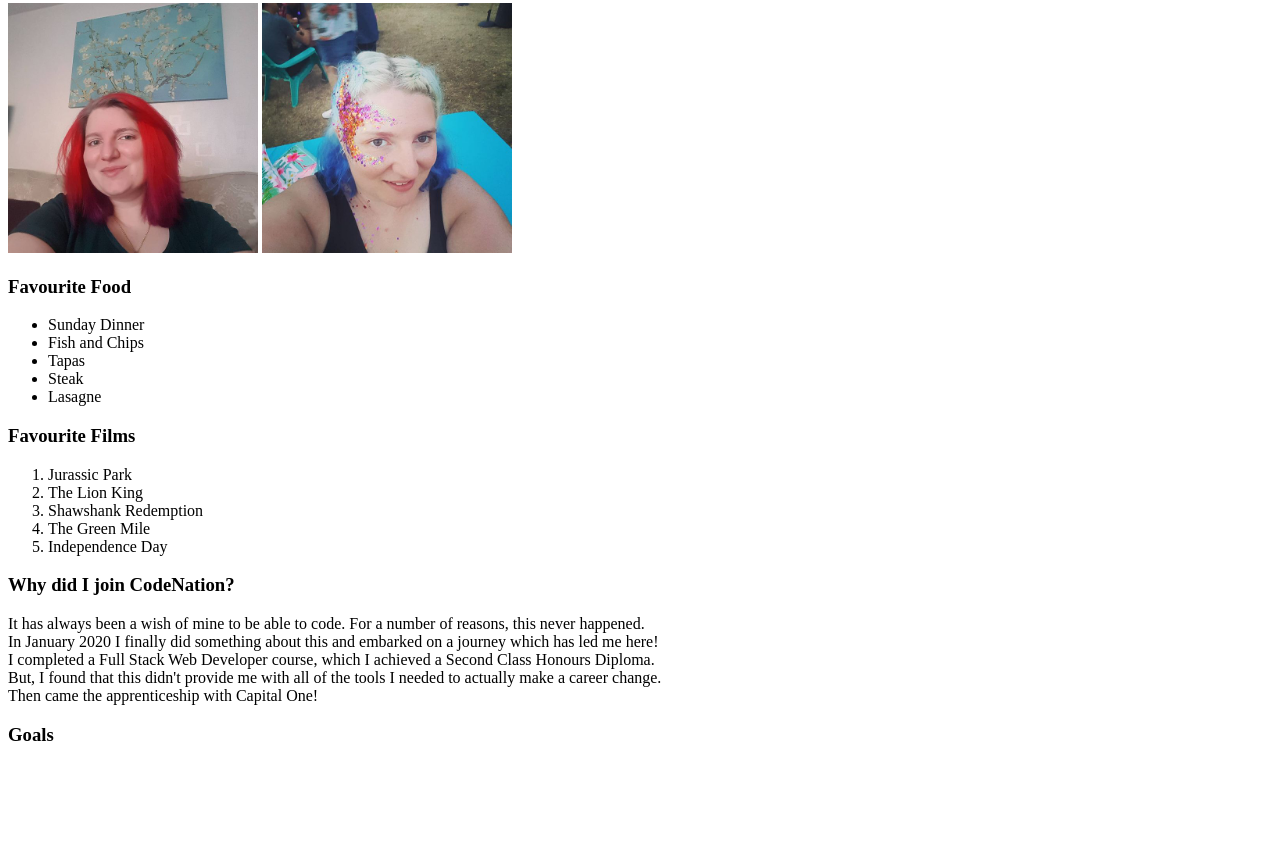
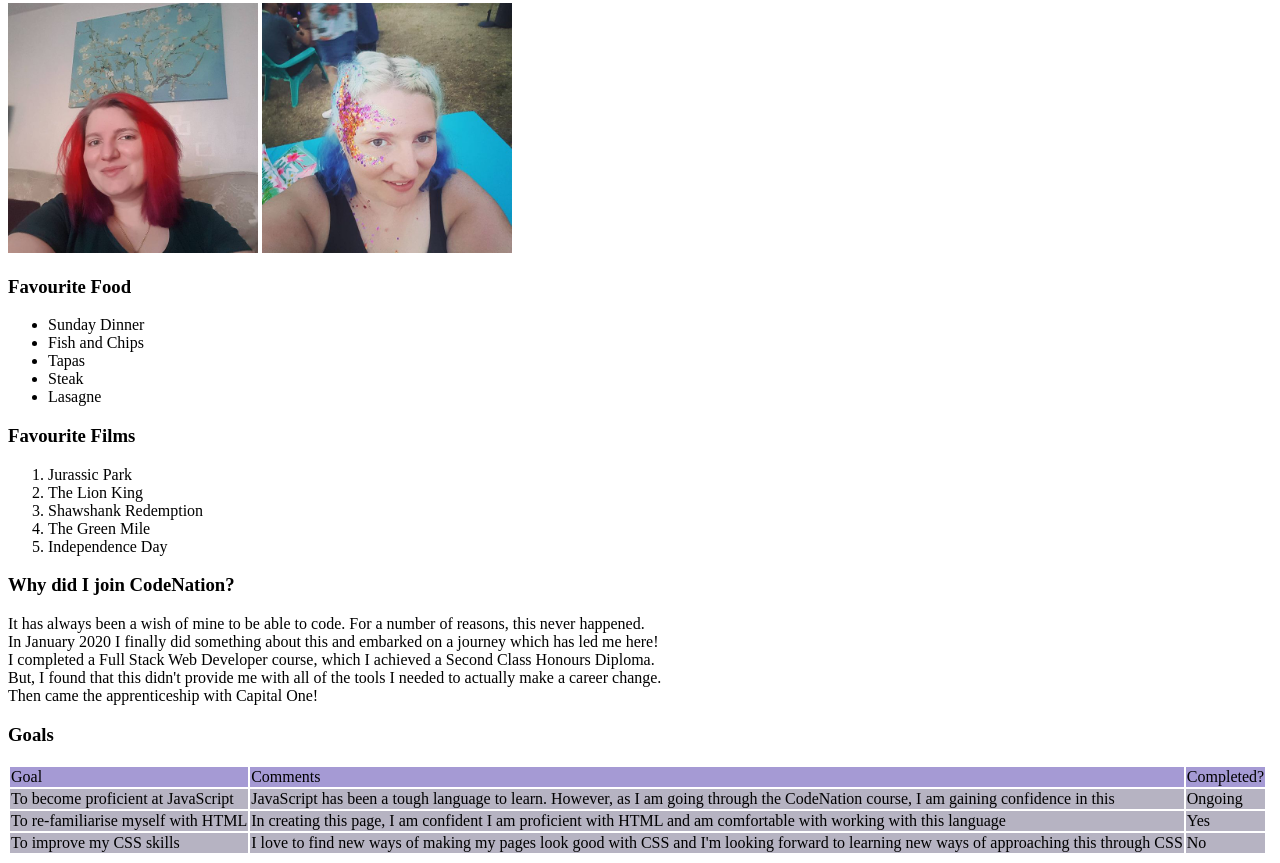
Before and after one commit to hollyford/CN-Portfolio, a plain HTML site: page index.html in a window 1280 px wide. Shown: the part 331-1194 px from the top of the page. Before the commit the page ends 1104 px from the top, so only its background shows below. Drawn offline with Linux system fonts and the light colour scheme.

Commit message:
added table of goals

```diff
--- a/index.html
+++ b/index.html
@@ -66,8 +66,31 @@
       me with all of the tools I needed to actually make a career change.
       <br />Then came the apprenticeship with Capital One!
     </p>
-    <h3>Goals</h3>
-    <table></table>
+    <div>
+        <h3>Goals</h3>
+        <table >
+            <tr style="background-color: rgb(165, 154, 212)" width= 33% >
+                <td>Goal</td>
+                <td>Comments</td>
+                <td>Completed?</td>
+            </tr>
+            <tr style="background-color: rgb(182, 179, 194)" width= 33%>
+                <td>To become proficient at JavaScript</td>
+                <td>JavaScript has been a tough language to learn. However, as I am going through the CodeNation course, I am gaining confidence in this</td>
+                <td>Ongoing</td>
+            </tr>
+            <tr style="background-color: rgb(182, 179, 194)">
+                <td>To re-familiarise myself with HTML</td>
+                <td>In creating this page, I am confident I am proficient with HTML and am comfortable with working with this language</td>
+                <td>Yes</td>
+            </tr>
+            <tr style="background-color: rgb(182, 179, 194)">
+                <td>To improve my CSS skills</td>
+                <td>I love to find new ways of making my pages look good with CSS and I'm looking forward to learning new ways of approaching this through CSS</td>
+                <td>No</td>
+            </tr>
+        </table>
+    </div>
     <footer>
       <a href=""></a>
       <a href=""></a>
```
